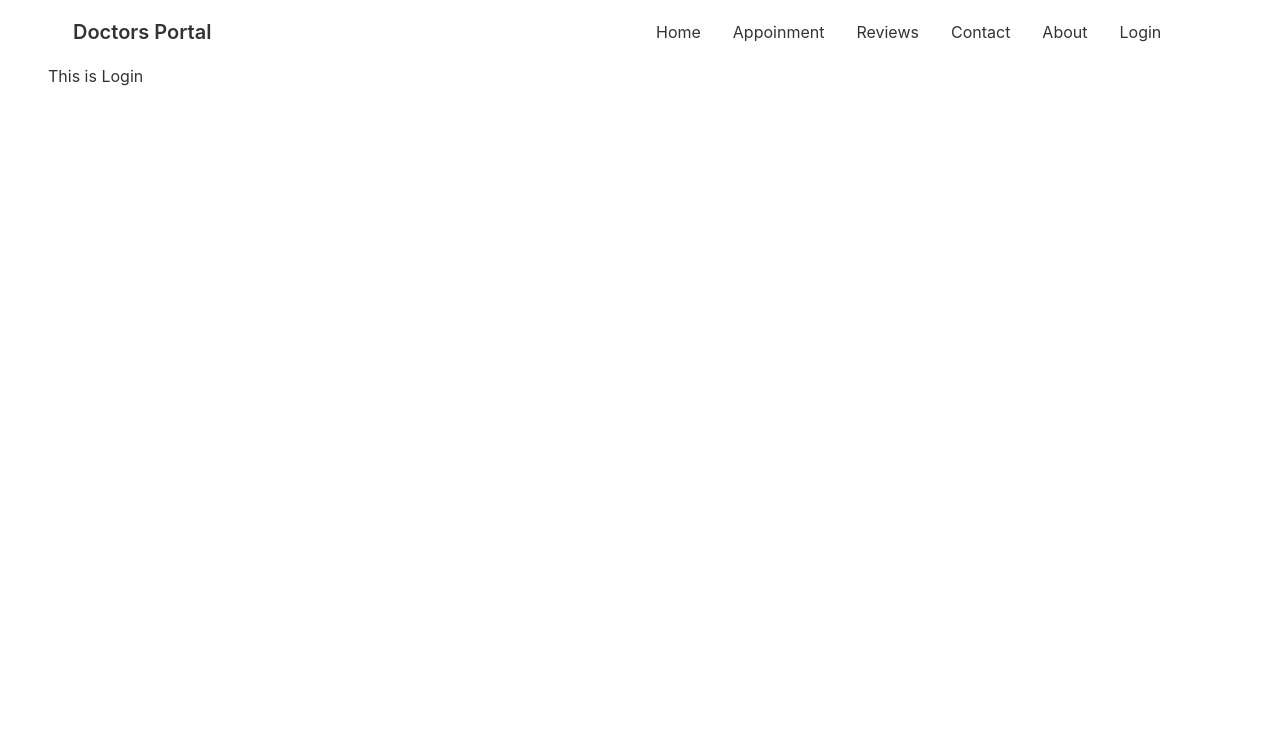
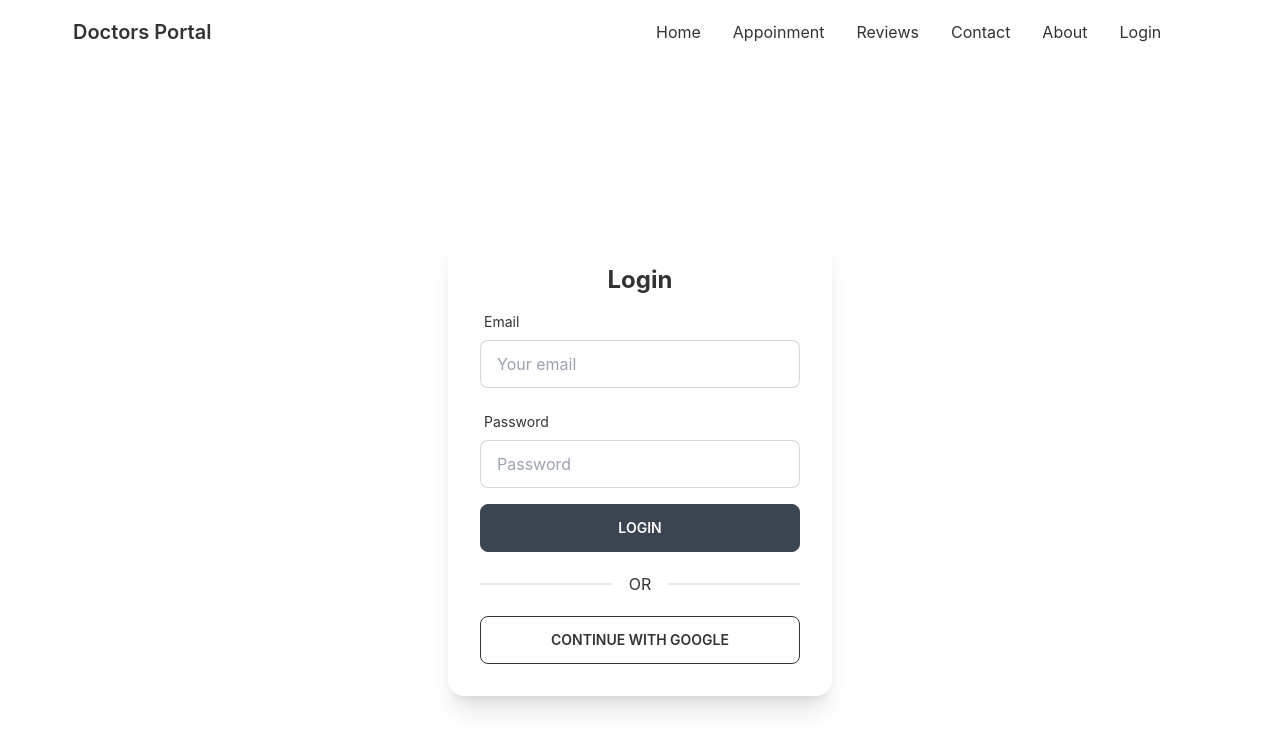
Before and after one commit to Rasel105/doctors-portal-client, a React (Create React App) app: page /login in a window 1280 px wide. Shown: the top 750 px of the page. Built offline with nearby package versions, Linux system fonts and the light colour scheme; no server answers.

Commit message:
form created and validate

```diff
--- a/package.json
+++ b/package.json
@@ -13,6 +13,7 @@
     "react-day-picker": "^8.0.4",
     "react-dom": "^18.1.0",
     "react-firebase-hooks": "^5.0.3",
+    "react-hook-form": "^7.31.1",
     "react-router-dom": "^6.3.0",
     "react-scripts": "5.0.1",
     "react-toastify": "^9.0.1",
--- a/src/Pages/Appointment/AppoinmentBanner.js
+++ b/src/Pages/Appointment/AppoinmentBanner.js
@@ -8,9 +8,9 @@
 const AppoinmentBanner = ({ date, setDate }) => {
 
     return (
-        <div class="hero min-h-screen">
-            <div class="hero-content flex-col lg:flex-row-reverse">
-                <img src={chair} class="max-w-sm rounded-lg shadow-2xl" alt='Dentist' />
+        <div className="hero min-h-screen">
+            <div className="hero-content flex-col lg:flex-row-reverse">
+                <img src={chair} className="max-w-sm rounded-lg shadow-2xl" alt='Dentist' />
                 <div>
                     <DayPicker
                         mode="single"
--- a/src/Pages/Appointment/BookingModal.js
+++ b/src/Pages/Appointment/BookingModal.js
@@ -35,23 +35,23 @@
 
     return (
         <div>
-            <input type="checkbox" id="booking-modal" class="modal-toggle" />
-            <div class="modal modal-bottom sm:modal-middle">
+            <input type="checkbox" id="booking-modal" className="modal-toggle" />
+            <div className="modal modal-bottom sm:modal-middle">
 
-                <div class="modal-box">
-                    <label for="booking-modal" class="btn btn-sm btn-circle absolute right-2 top-2">✕</label>
-                    <h3 class="font-bold text-lg text-secondary">Booking for: {name}</h3>
+                <div className="modal-box">
+                    <label for="booking-modal" className="btn btn-sm btn-circle absolute right-2 top-2">✕</label>
+                    <h3 className="font-bold text-lg text-secondary">Booking for: {name}</h3>
                     <form onSubmit={handleBooking} className='grid grid-cols-1 gap-4 justify-items-center mt-3'>
-                        <input type="text" name='date' value={format(date, 'PP')} disabled class="input input-bordered w-full max-w-xs" />
-                        <select name='slot' class="select select-bordered w-full max-w-xs">
+                        <input type="text" name='date' value={format(date, 'PP')} disabled className="input input-bordered w-full max-w-xs" />
+                        <select name='slot' className="select select-bordered w-full max-w-xs">
                             {
                                 slots.map(slot => <option value={slot}>{slot}</option>)
                             }
                         </select>
-                        <input type="text" name='name' placeholder="Your name" class="input input-bordered w-full max-w-xs" />
-                        <input type="email" name='email' placeholder="Email address" class="input input-bordered w-full max-w-xs" />
-                        <input type="number" name='phone' placeholder="Your phone" class="input input-bordered w-full max-w-xs" />
-                        <input type="Submit" value='Submit' class="btn btn-secondary w-full max-w-xs text-white" />
+                        <input type="text" name='name' placeholder="Your name" className="input input-bordered w-full max-w-xs" />
+                        <input type="email" name='email' placeholder="Email address" className="input input-bordered w-full max-w-xs" />
+                        <input type="number" name='phone' placeholder="Your phone" className="input input-bordered w-full max-w-xs" />
+                        <input type="Submit" value='Submit' className="btn btn-secondary w-full max-w-xs text-white" />
                     </form>
                 </div>
             </div>
--- a/src/Pages/Appointment/Service.js
+++ b/src/Pages/Appointment/Service.js
@@ -3,8 +3,8 @@
 const Service = ({ service, setTreatment }) => {
     const { name, slots } = service;
     return (
-        <div class="card lg:max-w-lg bg-base-100 shadow-xl">
-            <div class="card-body text-center">
+        <div className="card lg:max-w-lg bg-base-100 shadow-xl">
+            <div className="card-body text-center">
                 <h2 className='text-2xl font-semibold text-secondary text-center'>{name}</h2>
                 <p>{
                     slots.length > 0
@@ -12,10 +12,10 @@
                         : <span className='text-red-500'>Try Another Date</span>
                 }</p>
                 <p>{slots.length} {slots.length > 1 ? 'spaces' : 'space'} Available</p>
-                <div class="card-actions justify-center">
+                <div className="card-actions justify-center">
                     <label
                         disabled={slots.length === 0}
-                        onClick={() => setTreatment(service)} for="booking-modal" class="btn btn-secondary btn-sm bg-gradient-to-r from-secondary to-primary text-white uppercase">Book Appointment
+                        onClick={() => setTreatment(service)} for="booking-modal" className="btn btn-secondary btn-sm bg-gradient-to-r from-secondary to-primary text-white uppercase">Book Appointment
                     </label>
                 </div>
             </div>
--- a/src/Pages/Login/Login.js
+++ b/src/Pages/Login/Login.js
@@ -1,11 +1,88 @@
 import React from 'react';
+import { useSignInWithGoogle } from 'react-firebase-hooks/auth';
+import auth from '../../firebase.init';
+import { useForm } from "react-hook-form";
 
 const Login = () => {
-    return (
-        <div>
-            <h2>This is Login</h2>
+  const [signInWithGoogle, user, loading, error] = useSignInWithGoogle(auth);
+  const { register, formState: { errors }, handleSubmit } = useForm();
+  const onSubmit = data => {
+    console.log(data)
+  };
+
+  if (user) {
+    console.log(user);
+  }
+
+
+  return (
+    <div className='flex h-screen justify-center items-center'>
+      <div className="card w-96 bg-base-100 shadow-xl">
+        <div className="card-body">
+          <h2 className="text-center text-2xl font-bold">Login</h2>
+          <form onSubmit={handleSubmit(onSubmit)}>
+
+            <div class="form-control w-full max-w-xs">
+              <label class="label">
+                <span class="label-text">Email</span>
+              </label>
+              <input
+                type="email"
+                placeholder="Your email"
+                class="input input-bordered w-full max-w-xs"
+                {...register("email", {
+                  required: {
+                    value: true,
+                    message: "Email is required",
+                  },
+                  pattern: {
+                    value: /[a-z0-9]+@[a-z]+\.[a-z]{2,3}/,
+                    message: "Provide a valid email"
+                  }
+                })}
+              />
+              <label class="label">
+                {errors.email?.type === 'required' && <span class="label-text-alt text-red-500">{errors.email.message}</span>}
+                {errors.email?.type === 'pattern' && <span class="label-text-alt text-red-500">{errors.email.message}</span>}
+              </label>
+            </div>
+
+            <div class="form-control w-full max-w-xs">
+              <label class="label">
+                <span class="label-text">Password</span>
+              </label>
+              <input
+                type="password"
+                placeholder="Password"
+                class="input input-bordered w-full max-w-xs"
+                {...register("password", {
+                  required: {
+                    value: true,
+                    message: "Password is required",
+                  },
+                  minLength: {
+                    value: 6,
+                    message: "Must be 6 characters or longer"
+                  }
+                })}
+              />
+              <label class="label">
+                {errors.password?.type === 'required' && <span class="label-text-alt text-red-500">{errors.password.message}</span>}
+                {errors.password?.type === 'minLength' && <span class="label-text-alt text-red-500">{errors.password.message}</span>}
+              </label>
+            </div>
+
+            <input class="btn w-full max-w-xs text-white" type="submit" value="Login" />
+          </form>
+          <div className="divider">OR</div>
+          <button
+            onClick={() => signInWithGoogle()}
+            className="btn btn-outline"
+          >Continue with Google</button>
         </div>
-    );
+      </div>
+    </div>
+  );
 };
 
 export default Login;
--- a/src/firebase.init.js
+++ b/src/firebase.init.js
@@ -1,6 +1,6 @@
 // Import the functions you need from the SDKs you need
 import { initializeApp } from "firebase/app";
-import { getauth } from "firebase/auth";
+import { getAuth } from "firebase/auth";
 // TODO: Add SDKs for Firebase products that you want to use
 // https://firebase.google.com/docs/web/setup#available-libraries
 
@@ -16,5 +16,5 @@
 
 // Initialize Firebase
 const app = initializeApp(firebaseConfig);
-const auth = getauth(app);
+const auth = getAuth(app);
 export default auth;
```
Also changed, not shown: src/Pages/Home/Testimonials.js (line endings or trailing spaces), 1 other file (tests, documents, lock files or other folders).
